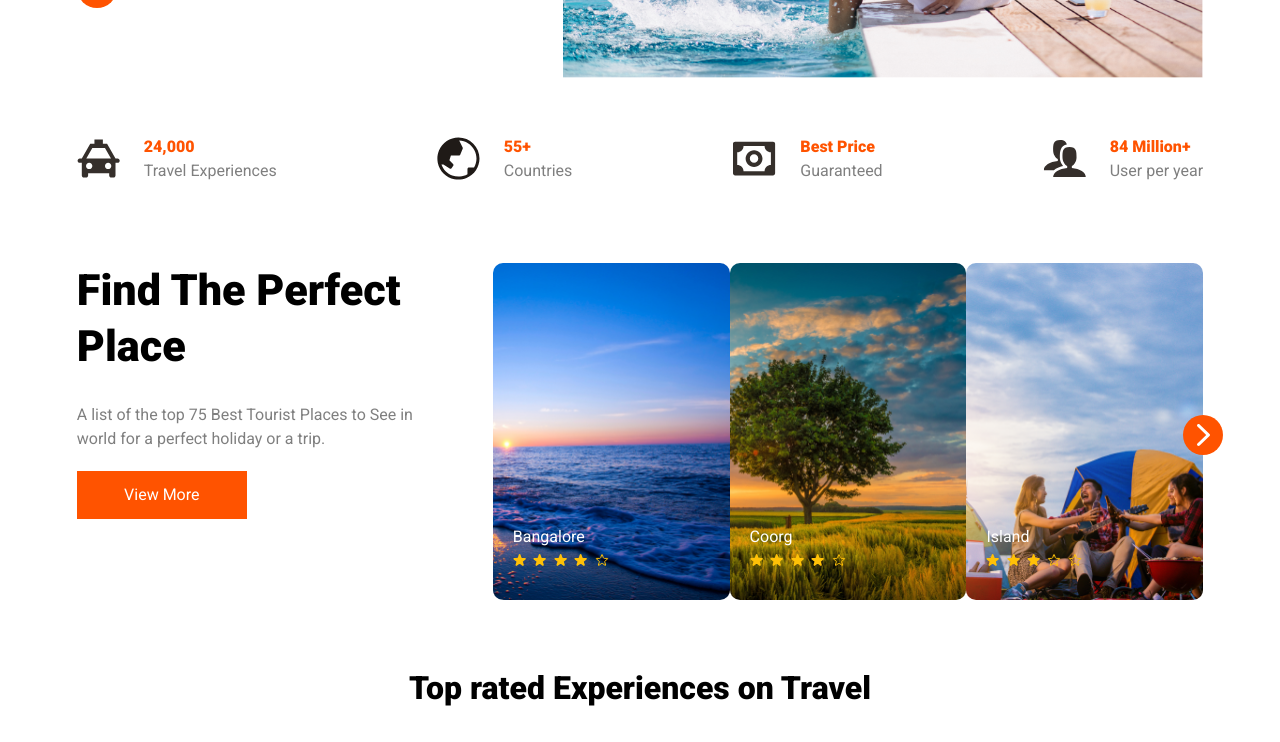
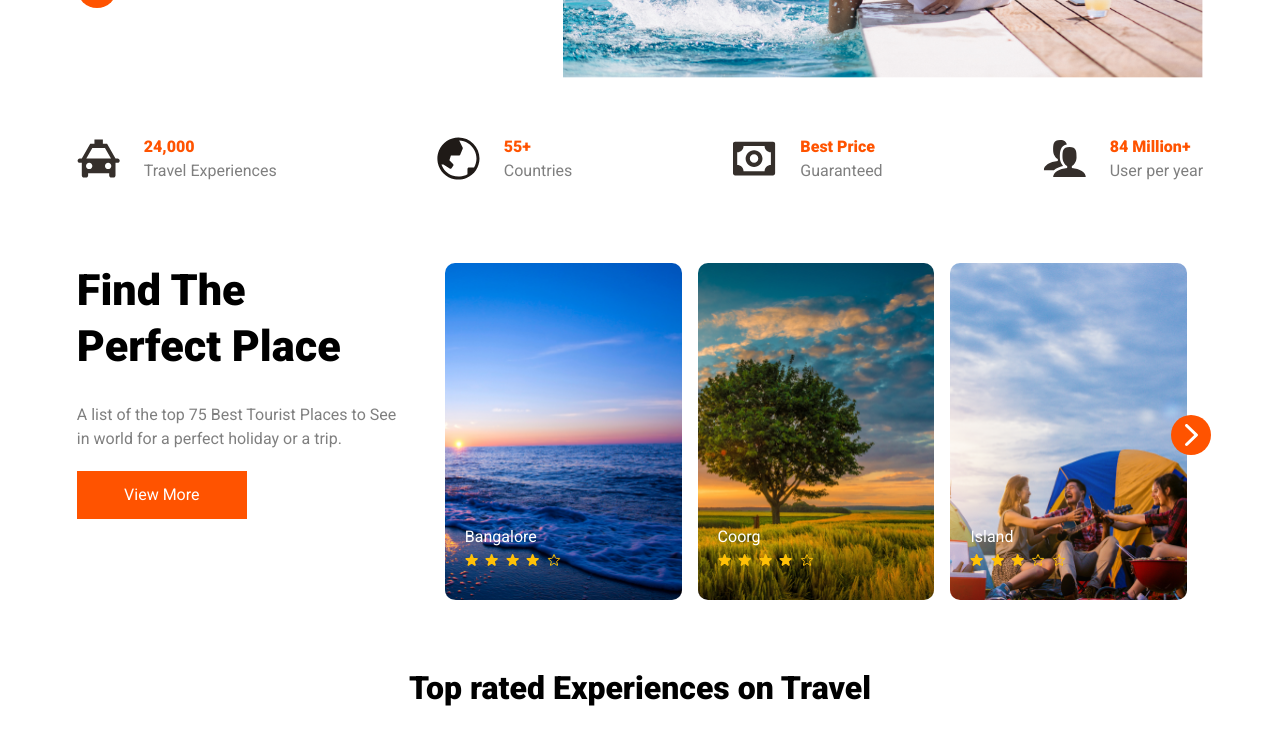
Before and after one commit to Adetayo1999/tvelia-app, a React (Create React App) app: page / in a window 1280 px wide. Shown: the part 422-1164 px from the top of the page. Built offline with nearby package versions, Linux system fonts and the light colour scheme.

Commit message:
Adjusting css spacing

```diff
--- a/src/components/perfect-places/index.tsx
+++ b/src/components/perfect-places/index.tsx
@@ -19,7 +19,7 @@ const PerfectPlaces = () => {
         <Place rating={4} place='Bangalore' image={sunsetSea} />
         <Place rating={4} place='Coorg' image={wideAngle} />
         <Place rating={3} place='Island' image={groupParty} />
-        <div className='absolute top-[45%] -right-5'>
+        <div className='absolute top-[45%] -right-2'>
           <button
             type='button'
             className='bg-primary w-[2.5rem] h-[2.5rem] rounded-full flex justify-center items-center'>
--- a/src/components/place/index.tsx
+++ b/src/components/place/index.tsx
@@ -7,7 +7,7 @@ type PlaceProps = {
 };
 
 const Place = ({ rating, place, image }: PlaceProps) => (
-  <div className='bg-place w-[14.8rem] h-[21.059rem] rounded-[.625rem] overflow-hidden relative '>
+  <div className='bg-place mr-4 w-[14.8rem] h-[21.059rem] rounded-[.625rem] overflow-hidden relative '>
     <img src={image} alt={place} className='w-full h-full' />
     <div className='absolute bottom-[10%] left-5 '>
       <p className='mb-1 text-white'>{place}</p>
```
